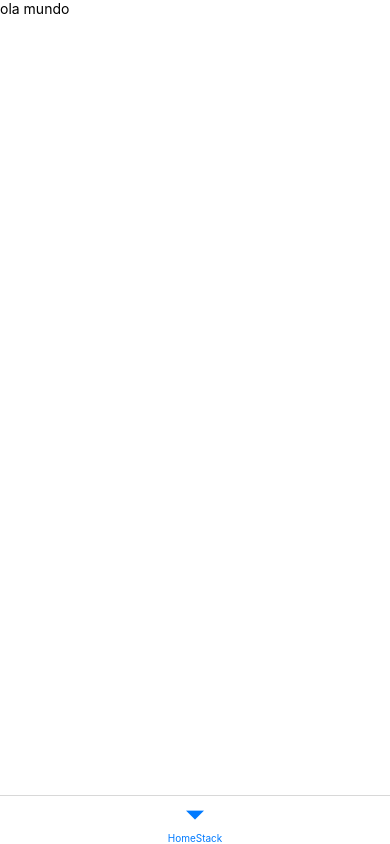
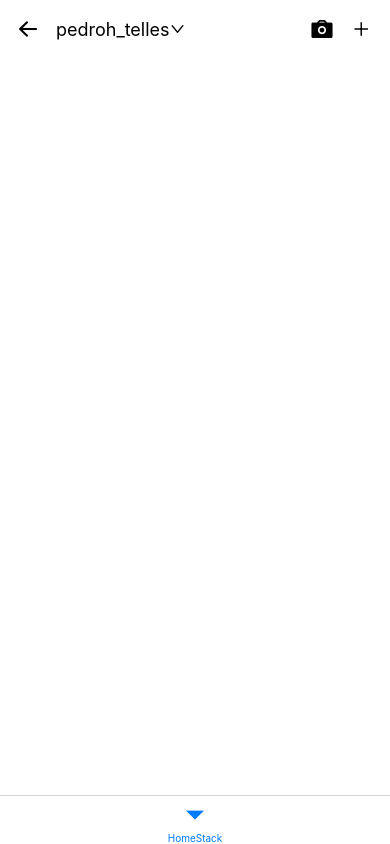
Before and after one commit to pedrokpdo/replica-instagram, a React Native app: screen / in a window 390 px wide. Built offline with nearby package versions, Linux system fonts and the light colour scheme.

Commit message:
HeaderComponent

```diff
--- /dev/null
+++ b/src/components/HeaderComponent/index.tsx
@@ -0,0 +1,24 @@
+import { AntDesign, Ionicons } from "@expo/vector-icons";
+import React from "react";
+import { COLORS } from "../../colors";
+import { Row } from "../funcionais/RowComponent";
+import { Title } from "../funcionais/TitleComponent";
+
+export const HeaderComponent = () => {
+    return (
+        <Row style={{ alignItems: 'center', justifyContent: 'space-between' }}>
+            <Row style={{ alignItems: 'center' }}>
+                <AntDesign name="arrowleft" size={24} color={COLORS.text} />
+                <Row style={{ alignItems: 'center', marginLeft: 16 }}>
+                    <Title>pedroh_telles</Title>
+                    <AntDesign name="down" size={16} color={COLORS.text} />
+                </Row>
+            </Row>
+            <Row>
+                <AntDesign style={{ marginRight: 16 }} name="camera" size={24} color={COLORS.text} />
+                <Ionicons name="add" size={24} color={COLORS.text} />
+            </Row>
+
+        </Row>
+    )
+}
--- a/src/screens/HomeScreen/index.tsx
+++ b/src/screens/HomeScreen/index.tsx
@@ -1,12 +1,16 @@
 import React from "react";
 import { ContainerComponent } from "../../components/funcionais/ContainerComponent";
+import { Space } from "../../components/funcionais/SpaceComponent";
 import { Text } from "../../components/funcionais/TextComponent";
 import { Title } from "../../components/funcionais/TitleComponent";
+import { HeaderComponent } from "../../components/HeaderComponent";
 
 export const HomeScreen = () => {
     return (
         <ContainerComponent>
-            <Text>ola mundo</Text>
+            <Space top={2}>
+                <HeaderComponent />
+            </Space>
         </ContainerComponent>
     )
 }
```
